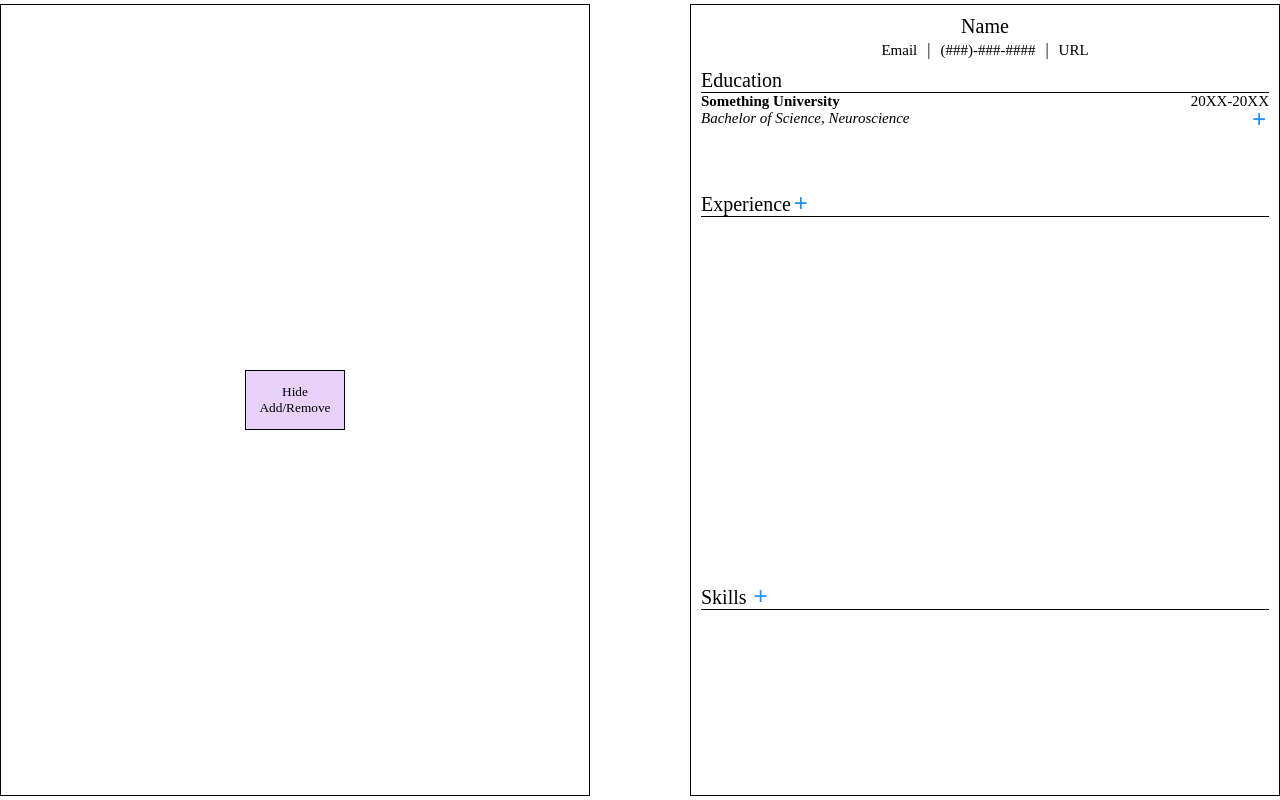
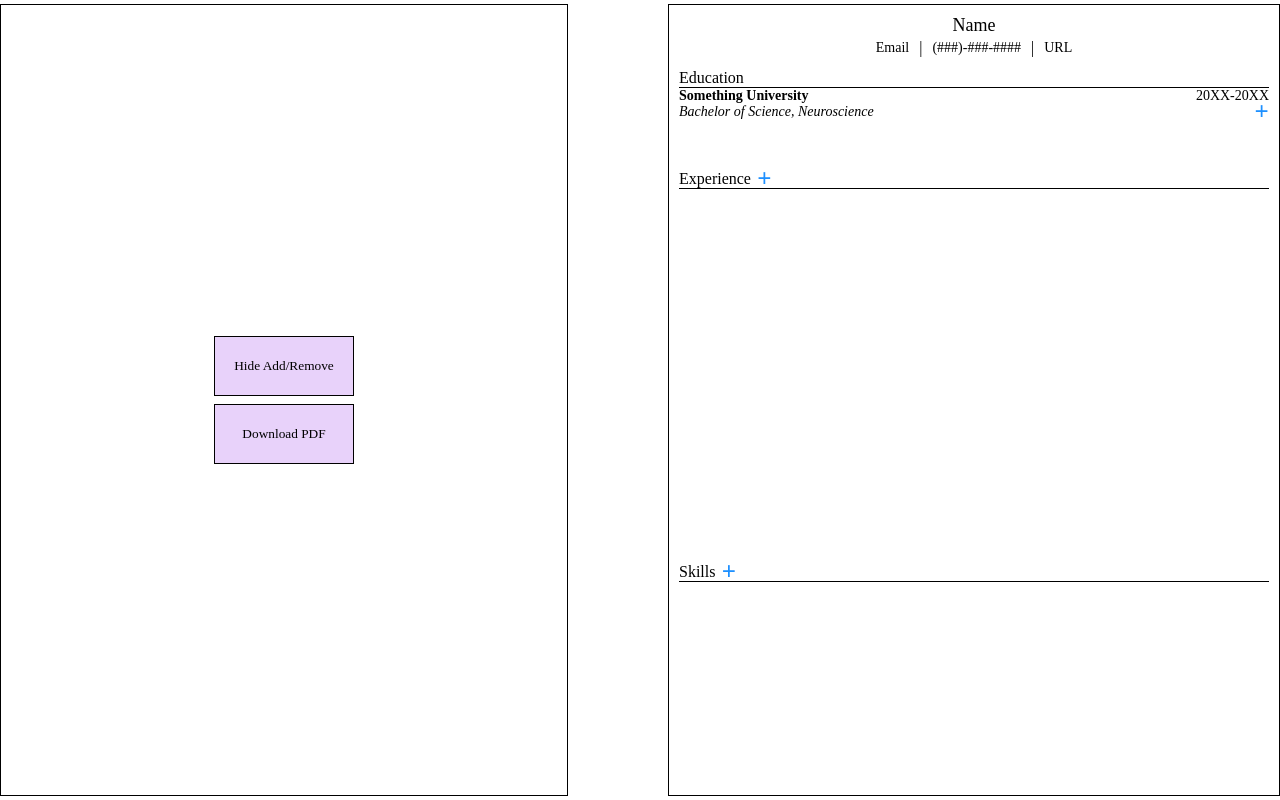
Before and after one commit to markymelnik/cv-app, a React (Vite) app: page / in a window 1280 px wide. Built offline with nearby package versions, Linux system fonts and the light colour scheme.

Commit message:
resume can be downloaded as a PDF; file management changes

```diff
--- a/package.json
+++ b/package.json
@@ -9,6 +9,8 @@
     "preview": "vite preview"
   },
   "dependencies": {
+    "html2canvas": "^1.4.1",
+    "pdf-lib": "^1.17.1",
     "react": "^18.2.0",
     "react-dom": "^18.2.0",
     "styled-components": "^5.3.9"
--- a/src/App.jsx
+++ b/src/App.jsx
@@ -1,11 +1,20 @@
-import React from 'react';
-import Document from './components/Document';
+import React, { useState, useRef } from 'react';
+import Resume from './components/Resume';
+import Controller from './components/Controller';
 
 const App = () => {
 
+  const [toggleButtons, setToggleButtons] = useState(true);
+  const resumeRef = useRef();
+
+  const handleToggleButtons = () => {
+    setToggleButtons(!toggleButtons);
+  };
+
   return (
     <>
-      <Document/>
+      <Controller onToggleButtons={handleToggleButtons} resumeRef={resumeRef} />
+      <Resume toggleButtons={toggleButtons} resumeRef={resumeRef} />
     </>
   )
 }
--- a/src/components/Controller.jsx
+++ b/src/components/Controller.jsx
@@ -1,19 +1,21 @@
 import React, { useState } from "react";
+import PDFDownload from './PDFDownload';
 
-const Controller = ({ onToggleButtons }) => {
-  const [btnContent, setBtnContent] = useState("Hide Add/Remove");
+const Controller = ({ onToggleButtons, resumeRef }) => {
+  const [toggleBtnContent, setToggleBtnContent] = useState("Hide Add/Remove");
 
   const handleBtnClick = () => {
     onToggleButtons();
-    setBtnContent(
-      btnContent === "Hide Add/Remove" ? "Show Add/Remove" : "Hide Add/Remove"
+    setToggleBtnContent(
+      toggleBtnContent === "Hide Add/Remove" ? "Show Add/Remove" : "Hide Add/Remove"
     );
   };
 
   return (
-    <button className="toggle-btns-btn" onClick={handleBtnClick}>
-      {btnContent}
-    </button>
+    <div className="tool-document">
+      <button className='toggle-btns-btn' onClick={handleBtnClick}>{toggleBtnContent}</button>
+      <PDFDownload resumeRef={resumeRef} />
+    </div>
   );
 };
 
--- a/src/components/Experience/ExperienceSection.jsx
+++ b/src/components/Experience/ExperienceSection.jsx
@@ -45,7 +45,7 @@ const ExperienceSection = ({ toggleButtons }) => {
     const experienceBlock = newExperienceBlocks[experienceIndex];
     experienceBlock.bulletPoints = [
       ...experienceBlock.bulletPoints,
-      { text: "Edit bullet point" },
+      { text: "Edit experience information" },
     ];
     setExperienceBlocks(newExperienceBlocks);
   };
--- /dev/null
+++ b/src/components/PDFDownload.jsx
@@ -0,0 +1,52 @@
+import html2canvas from "html2canvas";
+import { PDFDocument } from "pdf-lib";
+
+const PDFDownload = ({ resumeRef }) => {
+
+  const handleDownloadPDF = async () => {
+    const content = resumeRef.current;
+
+    const dpi = 300;
+    const scale = dpi / 96;
+
+    const canvas = await html2canvas(content, { scale });
+    const imgData = canvas.toDataURL('image/png');
+
+    const imgWidth = canvas.width;
+    const imgHeight = canvas.height;
+
+    const imgWidthInPoints = imgWidth * 72 / dpi;
+    const imgHeightInPoints = imgHeight * 72 / dpi;
+
+    const pdfDoc = await PDFDocument.create();
+    const page = pdfDoc.addPage([imgWidthInPoints, imgHeightInPoints]);
+    const img = await pdfDoc.embedPng(imgData);
+
+    page.drawImage(img, {
+      x: 0,
+      y: 0,
+      width: imgWidthInPoints,
+      height: imgHeightInPoints,
+    });
+
+    const pdfBytes = await pdfDoc.save();
+    const blob = new Blob([pdfBytes], { type: 'application/pdf' });
+    const url = URL.createObjectURL(blob);
+
+    const link = document.createElement('a');
+    link.href = url;
+    link.download = 'resume.pdf';
+    document.body.appendChild(link);
+    link.click();
+    document.body.removeChild(link);
+  };
+
+  return (
+    <button className="download-pdf-btn" onClick={handleDownloadPDF}>
+      Download PDF
+    </button>
+  );
+
+}
+
+export default PDFDownload;
--- a/src/components/Document.jsx
+++ b/src/components/Resume.jsx
@@ -1,23 +1,13 @@
-import React, { useState } from "react";
 import HeaderSection from "./Header/HeaderSection";
 import EducationSection from "./Education/EducationSection";
 import ExperienceSection from "./Experience/ExperienceSection";
 import SkillsSection from "./Skills/SkillsSection";
-import Controller from "./Controller";
 
-const Document = () => {
-  const [toggleButtons, setToggleButtons] = useState(true);
-
-  const handleToggleButtons = () => {
-    setToggleButtons(!toggleButtons);
-  };
+const Resume = ({ toggleButtons, resumeRef }) => {
 
   return (
     <>
-      <div className="tool-document">
-        <Controller onToggleButtons={handleToggleButtons} />
-      </div>
-      <div className="resume-document">
+      <div className="resume-document" ref={resumeRef}>
         <HeaderSection />
         <EducationSection toggleButtons={toggleButtons} />
         <ExperienceSection toggleButtons={toggleButtons} />
@@ -27,4 +17,4 @@ const Document = () => {
   );
 };
 
-export default Document;
+export default Resume;
--- a/src/styles.css
+++ b/src/styles.css
@@ -32,7 +32,7 @@
   border: 1px solid black;
   background-color: rgb(232, 210, 250);
   height: 60px;
-  width: 100px;
+  width: 140px;
 }
 
 .toggle-btns-btn:hover {
@@ -40,66 +40,87 @@
   cursor: pointer;
 }
 
+.download-pdf-btn {
+  border: 1px solid black;
+  background-color: rgb(232, 210, 250);
+  height: 60px;
+  width: 140px;
+}
+
+.download-pdf-btn:hover {
+  background-color: rgb(203, 171, 230);
+  cursor: pointer;
+}
+
+
+
+
 .resume-document {
   display: flex;
   flex-direction: column;
   gap: 8px;
   height: 792px;
-  width: 612px;
+  min-width: 612px;
   border: 1px solid black;
   padding: 10px;
 }
-
-
 
 .add-btn {
   display: flex;
   justify-content: center;
   align-items: center;
-  height: 20px;
-  width: 20px;
+  height: 15px;
+  width: 15px;
   border: none;
   font-size: 25px;
   font-weight: bolder;
   color: dodgerblue;
   background-color: white;
-  transition: background-color 0.12s ease;
+  transition: font-size 0.08s ease;
 }
 
 .add-btn:hover {
-  background-color: rgb(198, 227, 255);
+  font-size: 30px;
   cursor: pointer;
+}
+
+.add-btn:active {
+  font-size: 25px;
 }
 
 .delete-btn {
   display: flex;
   justify-content: center;
   align-items: center;
-  height: 20px;
-  width: 20px;
+  height: 15px;
+  width: 15px;
   border: none;
   font-size: 25px;
   font-weight: bolder;
   color: red;
   background-color: white;
-  transition: background-color 0.12s ease;
+  transition: font-size 0.08s ease;
 }
 
 .delete-btn:hover {
+  font-size: 30px;
   cursor: pointer;
-  background-color: rgb(255, 189, 189);
+}
+
+.delete-btn:active {
+  font-size: 25px;
 }
 
 .bullet-point {
   display: flex;
   flex-direction: row;
   justify-content: space-between;
-  font-size: 15px;
+  align-items: flex-start;
   margin-left: 10px;
 }
 
 .bullet-text {
-  font-size: 15px;
+  font-size: 12px;
   transition: background-color 0.12s ease;
 }
 
@@ -115,9 +136,8 @@
 .edit-bullet-text {
   border: none;
   text-align: left;
-  font-size: 15px;
+  font-size: 12px;
   background-color: lightgrey;
-
 }
 
 
@@ -126,7 +146,7 @@
   display: flex;
   flex-direction: column;
   gap: 2px;
-  height: 6%;
+  min-height: 6%;
   width: 100%;
 }
 
@@ -138,7 +158,7 @@
 }
 
 .header-name {
-  font-size:20px;
+  font-size: 18px;
 }
 
 .header-name:hover {
@@ -148,7 +168,7 @@
 
 .edit-header-name {
   border: none;
-  font-size: 20px;
+  font-size: 18px;
   background-color: lightgrey;
 }
 
@@ -163,7 +183,7 @@
 }
 
 .header-subinfo {
-  font-size: 15px;
+  font-size: 14px;
   transition: background-color 0.12s ease;
 }
 
@@ -174,7 +194,7 @@
 
 .edit-header-subinfo {
   border: none;
-  font-size: 15px;
+  font-size: 14px;
   background-color: lightgrey;
 }
 
@@ -183,7 +203,7 @@
 .resume-education {
   display: flex;
   flex-direction: column;
-  min-height: 15%;
+  min-height: 12%;
   width: 100%;
 }
 
@@ -191,7 +211,7 @@
   display: flex;
   flex-direction: row;
   align-items: center;
-  font-size: 20px;
+  font-size: 16px;
   border-bottom: 1px solid black;
 }
 
@@ -202,7 +222,7 @@
 }
 
 .education-info {
-  font-size: 15px;
+  font-size: 14px;
   transition: background-color 0.12s ease;
 }
 
@@ -214,14 +234,13 @@
 .edit-education-info {
   border: none;
   text-align: left;
-  font-size: 15px;
+  font-size: 14px;
   background-color: lightgrey;
 }
 
 .education-description {
   display: flex;
   flex-direction: column;
-  font-size: 15px;
 }
 
 
@@ -237,7 +256,8 @@
   display: flex;
   flex-direction: row;
   align-items: center;
-  font-size: 20px;
+  gap: 6px;
+  font-size: 16px;
   border-bottom: 1px solid black;
 }
 
@@ -250,6 +270,7 @@
 .experience-wrapper {
   display: flex;
   flex-direction: row;
+  align-items: center;
   gap: 4px;
 }
 
@@ -263,7 +284,7 @@
   flex-direction: row;
   justify-content: space-between;
   align-items: center;
-  font-size: 15px;
+  font-size: 14px;
   transition: background-color 0.12s ease;
 }
 
@@ -292,8 +313,8 @@
   display: flex;
   flex-direction: row;
   align-items: center;
-  gap: 4px;
-  font-size: 20px;
+  gap: 6px;
+  font-size: 16px;
   border-bottom: 1px solid black;
 }
 
@@ -321,7 +342,7 @@
   display: flex;
   flex-direction: row;
   align-items: center;
-  font-size: 15px;
+  font-size: 14px;
   transition: background-color 0.12s ease;
 }
 
```
Also changed, not shown: 1 other file (tests, documents, lock files or other folders).
